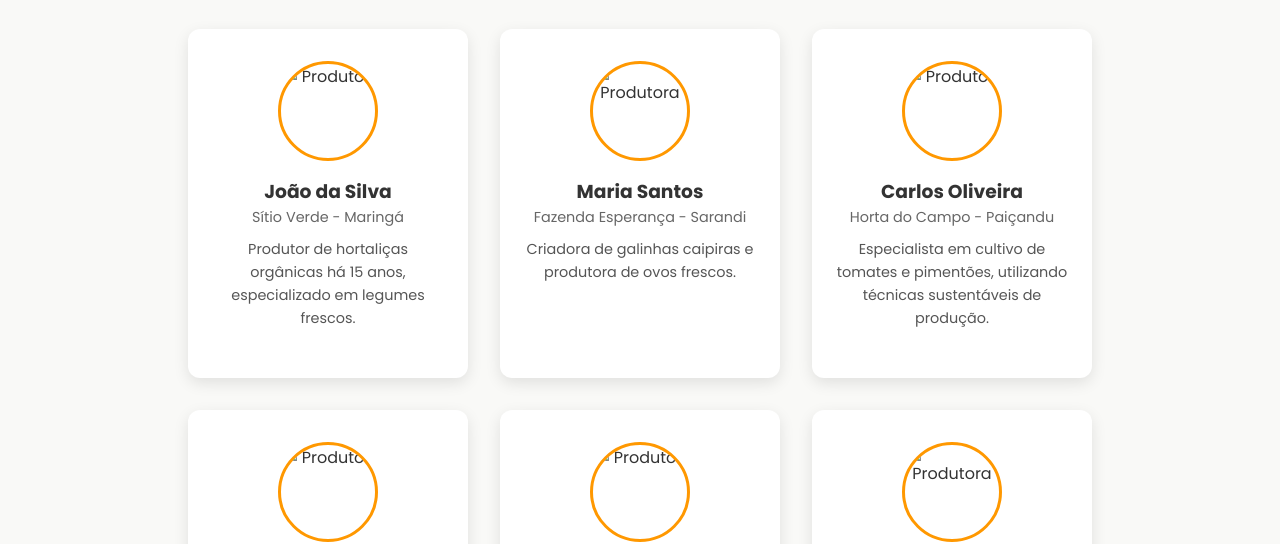
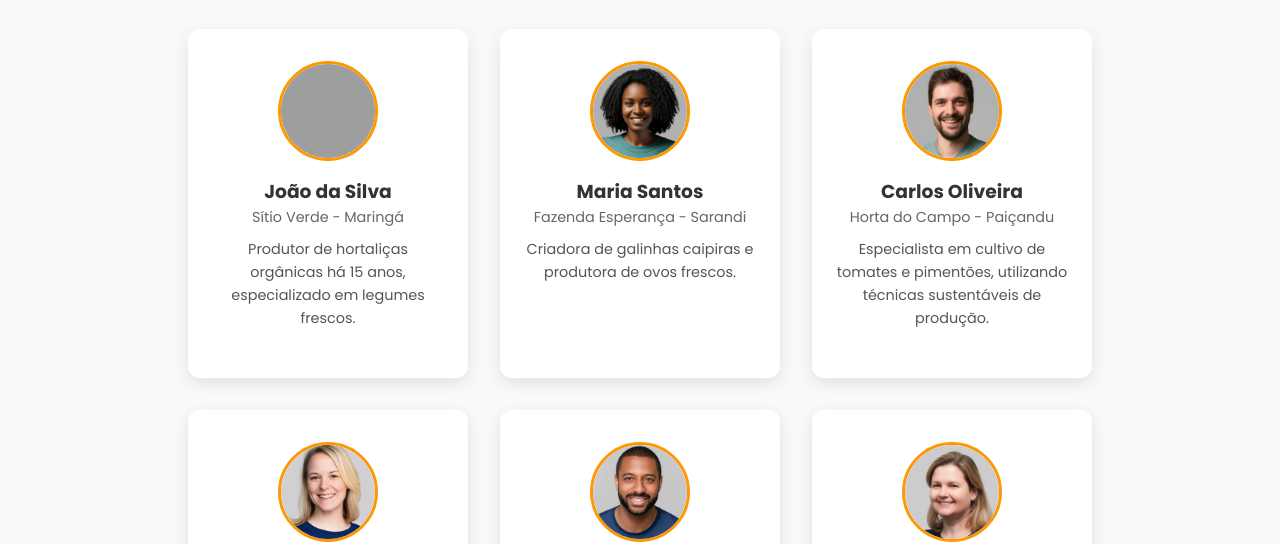
Before and after one commit to RenatoGra123/Agrinho-Nossa_Feira_Online, a plain HTML site: page subpaginas/produtores.html in a window 1280 px wide. Shown: the part 262-806 px from the top of the page. Drawn offline with Linux system fonts and the light colour scheme; the site is published under a folder, as on GitHub Pages, so addresses that start at the root find nothing.

Commit message:
Update produtores.html

```diff
--- a/subpaginas/produtores.html
+++ b/subpaginas/produtores.html
@@ -28,20 +28,20 @@
         <p class="subtitulo">Cultivando no campo e beneficando a cidade</p>
         <div class="cards">
             <div class="card produtor">
-                <img src="/imagens/Joao-da-Silva.png" alt="Produtor" class="imagem-produtor">
+                <img src="../imagens/Joao-da-Silva.png" alt="Produtor" class="imagem-produtor">
                 <h3>João da Silva</h3>
                 <p class="localizacao">Sítio Verde - Maringá</p>
                 <p class="descricao">Produtor de hortaliças orgânicas há 15 anos, especializado em legumes frescos.
                 </p>
             </div>
             <div class="card produtor">
-                <img src="/imagens/Maria-Santos.png" alt="Produtora" class="imagem-produtor">
+                <img src="../imagens/Maria-Santos.png" alt="Produtora" class="imagem-produtor">
                 <h3>Maria Santos</h3>
                 <p class="localizacao">Fazenda Esperança - Sarandi</p>
                 <p class="descricao">Criadora de galinhas caipiras e produtora de ovos frescos.</p>
             </div>
             <div class="card produtor">
-                <img src="/imagens/Carlos-Oliveira.png" alt="Produtor" class="imagem-produtor">
+                <img src="../imagens/Carlos-Oliveira.png" alt="Produtor" class="imagem-produtor">
                 <h3>Carlos Oliveira</h3>
                 <p class="localizacao">Horta do Campo - Paiçandu</p>
                 <p class="descricao">Especialista em cultivo de tomates e pimentões, utilizando técnicas
@@ -49,7 +49,7 @@
                     de produção.</p>
             </div>
             <div class="card produtor">
-                <img src="/imagens/Ana-Costa.png" alt="Produtor" class="imagem-produtor">
+                <img src="../imagens/Ana-Costa.png" alt="Produtor" class="imagem-produtor">
                 <h3>Ana Costa</h3>
                 <p class="localizacao">Chácara Florescer - Floresta</p>
                 <p class="descricao">Especialista em plantas medicinais e chás orgânicos, cultivando diversas ervas para
@@ -57,14 +57,14 @@
                 </p>
             </div>
             <div class="card produtor">
-                <img src="/imagens/Rafael-Gomes.png" alt="Produtor" class="imagem-produtor">
+                <img src="../imagens/Rafael-Gomes.png" alt="Produtor" class="imagem-produtor">
                 <h3>Rafael Gomes</h3>
                 <p class="localizacao">Fazenda Boa Vista - Paranavaí</p>
                 <p class="descricao">Apicultor com 20 anos de experiência na produção de mel puro e derivados, como
                     própolis e geleia real.</p>
             </div>
             <div class="card produtor">
-                <img src="/imagens/Patricia-Lima.png" alt="Produtora" class="imagem-produtor">
+                <img src="../imagens/Patricia-Lima.png" alt="Produtora" class="imagem-produtor">
                 <h3>Patrícia Lima</h3>
                 <p class="localizacao">Sítio Doce Lar - Nova Esperança</p>
                 <p class="descricao">Produtora de cogumelos comestíveis frescos, utilizando estufas climatizadas.</p>
@@ -82,10 +82,10 @@
             <div class="footer-section">
                 <h3>Links</h3>
                 <ul>
-                    <li><a href="index.html">Início</a></li>
-                    <li><a href="subpaginas/produtos.html">Produtos</a></li>
-                    <li><a href="subpaginas/produtores.html">Produtores</a></li>
-                    <li><a href="subpaginas/suporte.html">Suporte</a></li>
+                    <li><a href="../index.html">Início</a></li>
+                    <li><a href="produtos.html">Produtos</a></li>
+                    <li><a href="#">Produtores</a></li>
+                    <li><a href="suporte.html">Suporte</a></li>
                 </ul>
             </div>
             <div class="footer-section">
```
